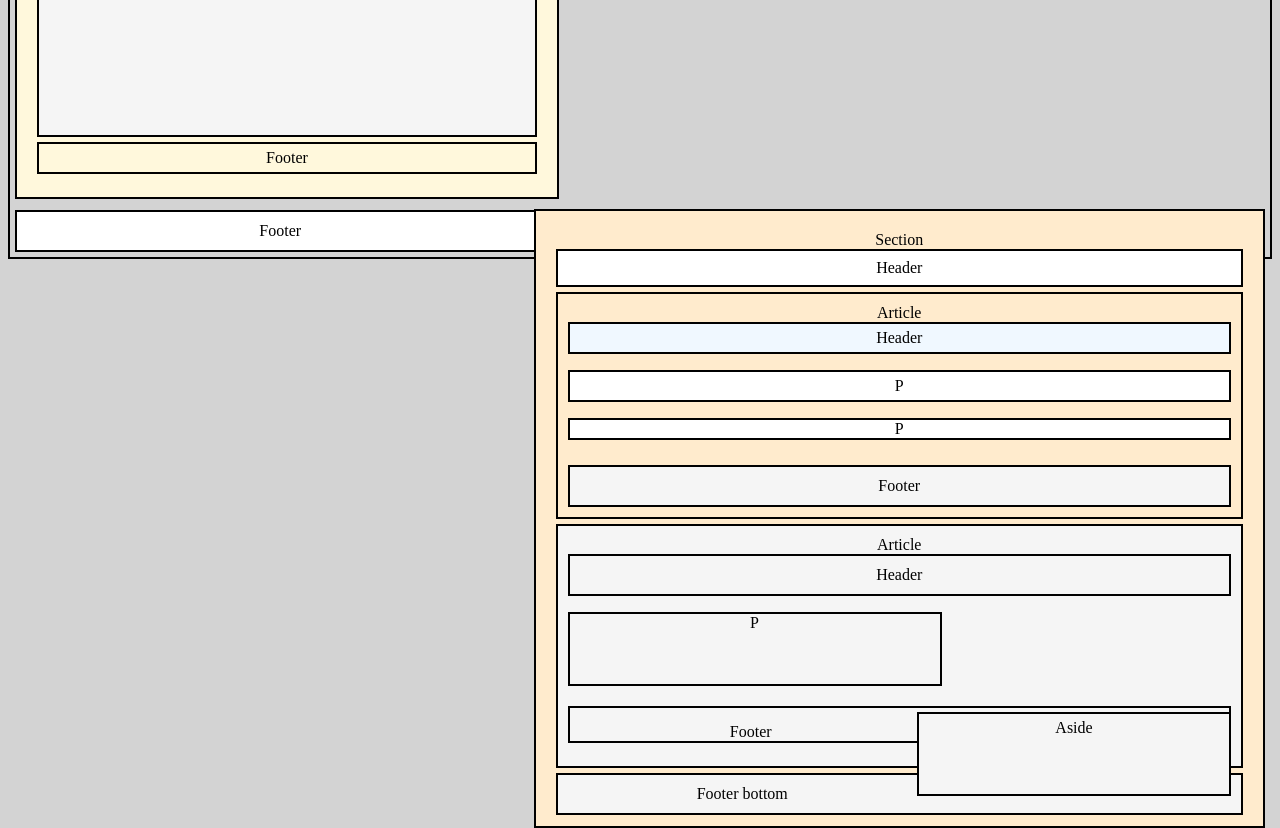
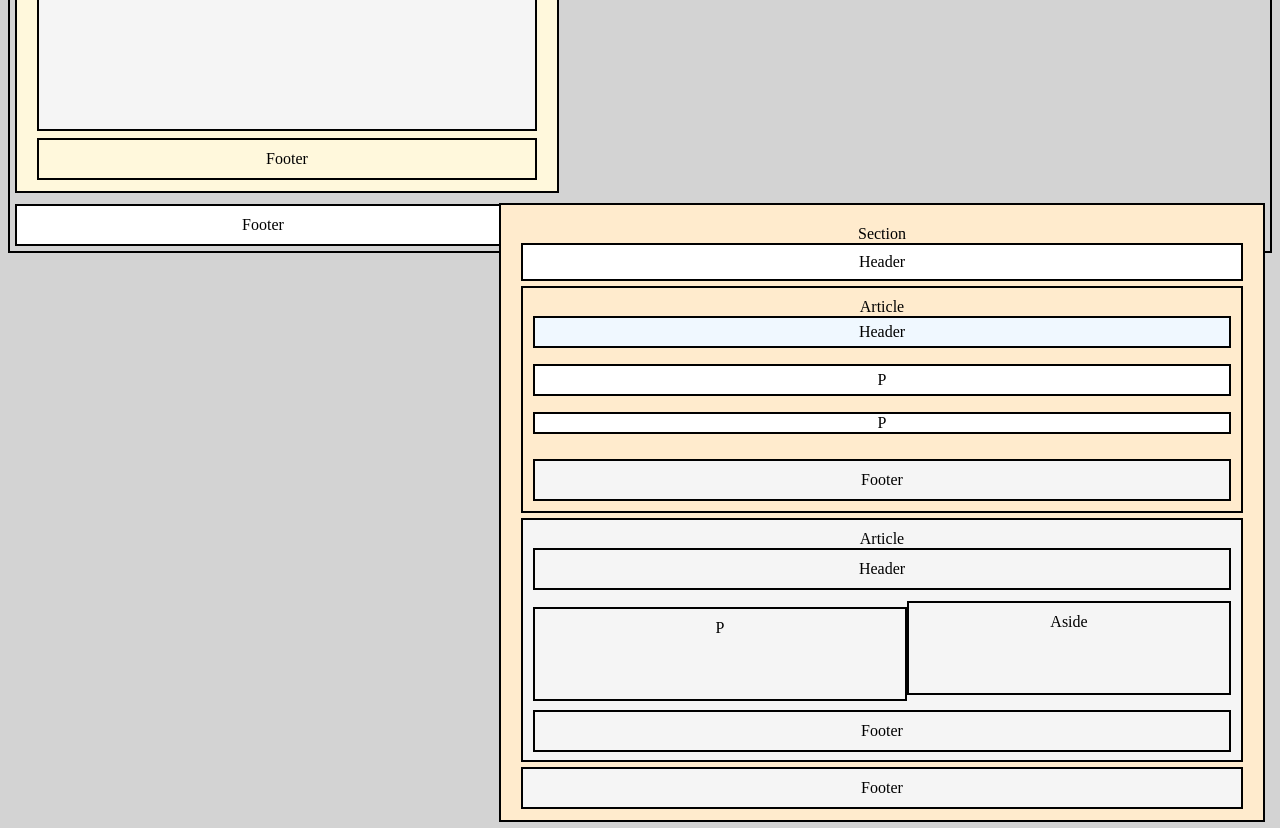
Before and after one commit to hanzlac/FrontEndProject, a plain HTML site: page index.html in a window 1280 px wide. Shown: the part 540-1368 px from the top of the page. Drawn offline with Linux system fonts and the light colour scheme.

Commit message:
latest update 8:35pm

```diff
--- a/css/index.css
+++ b/css/index.css
@@ -17,7 +17,7 @@ nav{
     height: 25px;
 }
 
-    section {
+    #sectionleft {
         border: 2px solid black;
         background-color: cornsilk;
         float: left;
@@ -26,9 +26,44 @@ nav{
         padding: 20px;
         width: 500px;
     }
-    header {
+    #hleft {
         background-color: white;
         border: 2px solid black;
-    padding: 10px;
+        padding: 10px;
+
+    }
+    nav {
+        border: solid black 2px;
+        background-color: whitesmoke;
+        margin-outside: 10px;
+        margin-top: 5px;
+        height: 80%;
+        text-align: center;
+    }
+    footer {
+        border: solid black 2px;
+        padding: 10px;
+        margin-outside: 10px;
+        margin-top: 7px;
+    }
+#sectionright{
+   border: 2px solid black;
+    height: 575px;
+    float: right;
+    margin-top: 10px;
+    padding: 20px;
+    background-color: blanchedalmond;
 
 }
+#hright {
+    border: 2px solid black;
+    alignment: center;
+    padding: 8px;
+    margin-outside: 10px
+}
+#arup {border: 2px solid black;
+    padding: 10px;
+    margin-outside: 5px;
+    margin-top: 5px;
+    margin-bottom: 5px;
+}
--- a/index.html
+++ b/index.html
@@ -18,35 +18,35 @@
 Body
 <header>
     Header
-    <nav>nav </nav>
+    <nav>Nav</nav>
 </header>
 
 
-    <section>Section
+    <section id="sectionleft">Section
 
-        <header style="background-color: white;border: 2px solid black; padding: 10px;"> Header </header>
-            <nav style="border: solid black 2px;background-color: whitesmoke; margin-outside: 10px;margin-top: 5px;height: 80%;text-align: center"> Nav</nav>
-            <footer style="border: solid black 2px; padding: 5px;margin-outside: 10px;margin-top: 5px"> Footer</footer>
+        <header id="hleft"> Header </header>
+            <nav > Nav</nav>
+            <footer> Footer</footer>
     </section>
 
-    <section style="border: 2px solid black;height: 575px; float: right; margin-top: 10px; padding: 20px; background-color: blanchedalmond;width: 55%"> Section
-         <header style="border: 2px solid black; alignment: center;padding: 8px;margin-outside: 10px">Header</header>
-            <article style="border: 2px solid black;padding: 10px;margin-outside: 5px; margin-top: 5px;margin-bottom: 5px"> Article
+    <section id="sectionright"> Section
+         <header id="hright">Header</header>
+            <article id="arup"> Article
          <header style="border: 2px solid black;background-color: aliceblue;padding: 5px;margin-outside: 10px"> Header</header>
                 <p style="border: 2px solid black;background-color: white;padding: 5px;margin-outside: 10px"> P </p>
                 <p style="border: 2px solid black;background-color: white; margin-outside: 10px"> P </p>
              <footer style="border: solid black 2px;background-color: whitesmoke;padding: 10px;margin-outside: 10px;margin-top: 25px"> Footer </Footer>
             </article>
-        <article style="border: solid black 2px;background-color: whitesmoke;padding: 10px;height: 220px;margin-top: 2px"> Article
-                <header style="border: solid black 2px;background-color: whitesmoke;padding: 10px"> Header</header>
-                <p style="border: solid black 2px;background-color: whitesmoke; float: left;height: 70px;width: 370px;">P</p>
-                <aside style="border: solid black 2px;background-color: whitesmoke; float: right;padding: 5px; width: 300px;height: 70px; margin-top: 10px">Aside</aside>
-                <footer style="border: solid black 2px;background-color: whitesmoke;margin-top: 110px;padding: 15px; height: 3px">Footer</footer>
+        <article style="border: solid black 2px;background-color: whitesmoke;padding: 10px;height: 220px"> Article
+                <header style="border: solid black 2px;background-color: whitesmoke;padding: 10px;margin-bottom: 1px"> Header</header>
+                <p style="border: solid black 2px;background-color: whitesmoke; float: left;height: 70px;width: 350px;padding: 10px;">P</p>
+                <aside style="border: solid black 2px;background-color: whitesmoke; float: right;padding: 10px; width: 300px;height: 70px; margin-top: 10px">Aside</aside>
+                <footer style="border: solid black 2px;background-color: whitesmoke;margin-top: 120px;padding: 10px;">Footer</footer>
         </article>
-    <footer style="border: solid black 2px;background-color: whitesmoke;margin-top: 5px;padding: 10px">Footer bottom</footer>
+    <footer style="border: solid black 2px;background-color: whitesmoke;margin-top: 5px;padding: 10px">Footer</footer>
     </section>
 
-<footer style="text-align: center; border: 2px solid black;padding: 10px;background-color: white; border-width: 2px;alignment: center;margin-top: 640px"> Footer
+<footer style="text-align: center; border: 2px solid black;padding: 10px;background-color: white;alignment: center;margin-top: 640px"> Footer
 </footer>
 
 </body>
```
